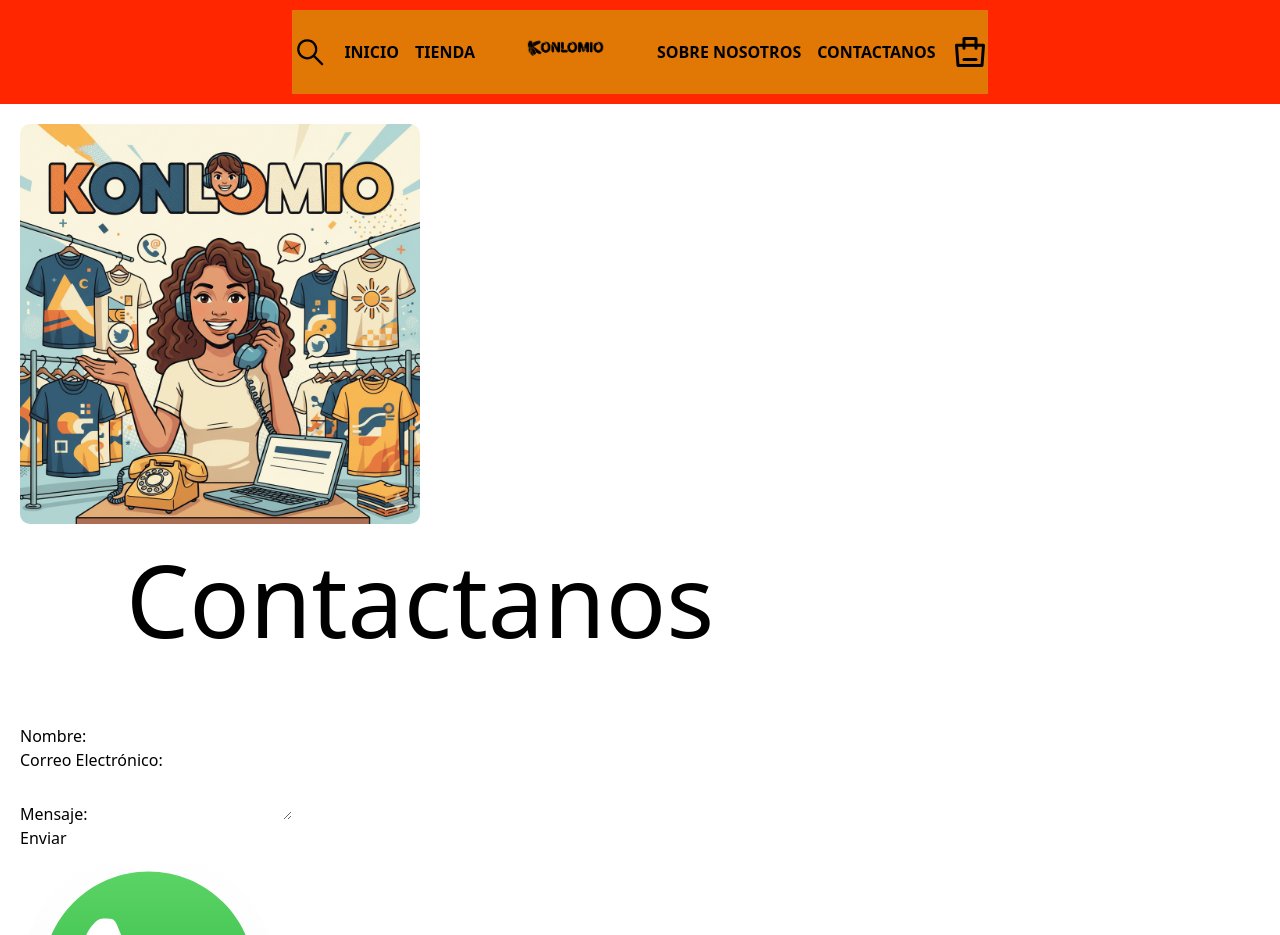
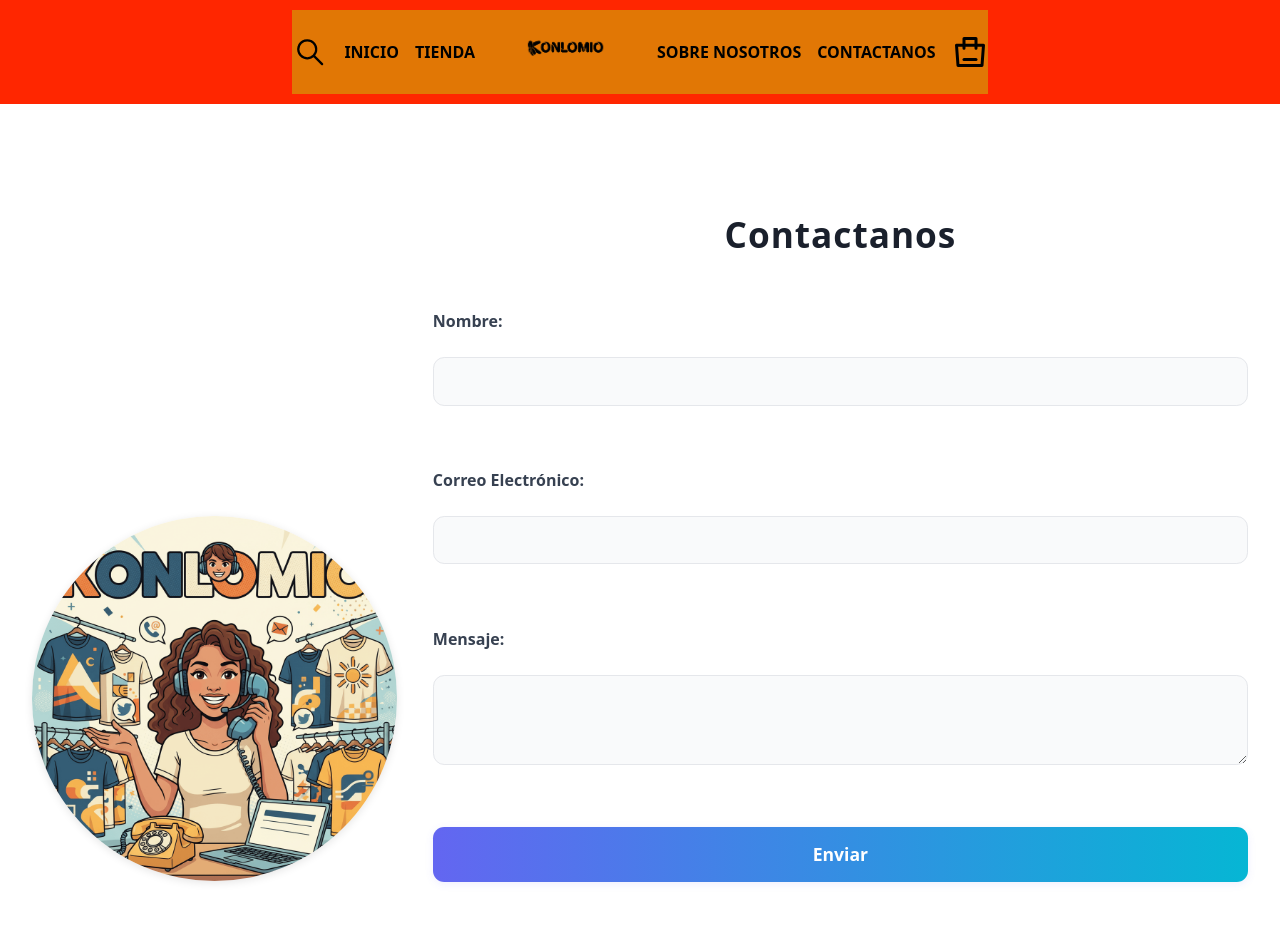
Before and after one commit to Javiermvp/mi-primera-pagina-javier-rozo, an Astro site: page /contact in a window 1280 px wide. Shown: the top 935 px of the page. Built offline with nearby package versions, Linux system fonts and the light colour scheme; Astro itself is replaced by a stand-in of ours.

Commit message:
feat: update contact page layout and styling, add Instagram icon

```diff
--- a/src/pages/contact.astro
+++ b/src/pages/contact.astro
@@ -1,12 +1,12 @@
 ---
-import Layout from "../layouts/Layout.astro"
-import { Icon } from 'astro-icon/components'
+import Layout from "../layouts/Layout.astro";
+import { Icon } from "astro-icon/components";
 ---
 
 <Layout>
     <div class="contact-container">
-    <div>
-        <img src="/contact.png" alt="">
+        <img src="/contact.png" alt="" />
+        <div class="contact-content">
             <h1>Contactanos</h1>
             <form action="/submit-contact" method="POST">
                 <label for="name">Nombre:</label>
@@ -22,32 +22,117 @@
             </form>
             <div>
                 <Icon name="whatsapp" />
-        <Icon name="instagram" />
-        <div>
+                <Icon name="instagramm.svg" />
+                <div></div>
+            </div>
+        </div>
     </div>
 </Layout>
-
 <style>
     .contact-container {
+        margin: 3rem auto;
+        background: #fff;
+        border-radius: 1.5rem;
         display: flex;
+        padding: 2.5rem 2rem;
+        text-align: center;
         align-items: center;
-    padding: 20px;
-    gap: 20px;
+        gap: 36px;
+    }
+    .contact-content {
+        display: flex;
+        flex-direction: column;
+        flex-grow: 1;
     }
     .contact-container img {
-        width: 50%;
+        width: 30%;
+        margin-bottom: 1rem;
+        border-radius: 50%;
         height: auto;
-        border-radius: 10px;
+        box-shadow: 0 2px 8px rgba(0, 0, 0, 0.1);
     }
-    .contact-container div {
-        max-width: 800px;
-        text-align: justify;
+
+    .contact-container h1 {
+        font-size: 2.2rem;
+        margin-bottom: 1.5rem;
+        color: #1a202c;
+        font-weight: 700;
+        letter-spacing: 1px;
     }
-.contact-container h1  {
-    text-align: center;
-    margin-bottom: 50px;
-    font-size: 100px;
 
+    .contact-container form {
+        display: flex;
+        flex-direction: column;
+        gap: 1.2rem;
+        margin-bottom: 2rem;
+    }
 
+    .contact-container label {
+        font-weight: 600;
+        color: #374151;
+        margin-bottom: 0.3rem;
+        text-align: left;
+    }
+
+    .contact-container input,
+    .contact-container textarea {
+        padding: 0.7rem 1rem;
+        border: 1px solid #e5e7eb;
+        border-radius: 0.7rem;
+        font-size: 1rem;
+        background: #f9fafb;
+        transition: border 0.2s;
+    }
+
+    .contact-container input:focus,
+    .contact-container textarea:focus {
+        border-color: #6366f1;
+        outline: none;
+    }
+
+    .contact-container textarea {
+        min-height: 90px;
+        resize: vertical;
+    }
+
+    .contact-container button[type="submit"] {
+        background: linear-gradient(90deg, #6366f1 0%, #06b6d4 100%);
+        color: #fff;
+        font-weight: 700;
+        padding: 0.9rem 0;
+        border: none;
+        border-radius: 0.7rem;
+        font-size: 1.1rem;
+        cursor: pointer;
+        box-shadow: 0 2px 8px rgba(99, 102, 241, 0.1);
+        transition:
+            background 0.2s,
+            transform 0.2s;
+    }
+
+    .contact-container button[type="submit"]:hover {
+        background: linear-gradient(90deg, #06b6d4 0%, #6366f1 100%);
+        transform: translateY(-2px) scale(1.03);
+    }
+
+    .contact-container > div:last-child {
+        display: flex;
+        justify-content: center;
+        gap: 1.5rem;
+        margin-top: 1rem;
+    }
+
+    .contact-container .icon {
+        font-size: 2rem;
+        color: #6366f1;
+        transition:
+            color 0.2s,
+            transform 0.2s;
+        cursor: pointer;
+    }
+
+    .contact-container .icon:hover {
+        color: #06b6d4;
+        transform: scale(1.15);
     }
 </style>
```
Also changed, not shown: src/icons/instagramm.svg (renamed from src/icons/instagram.svg). Lines whose indentation alone changed are shown as unchanged.
